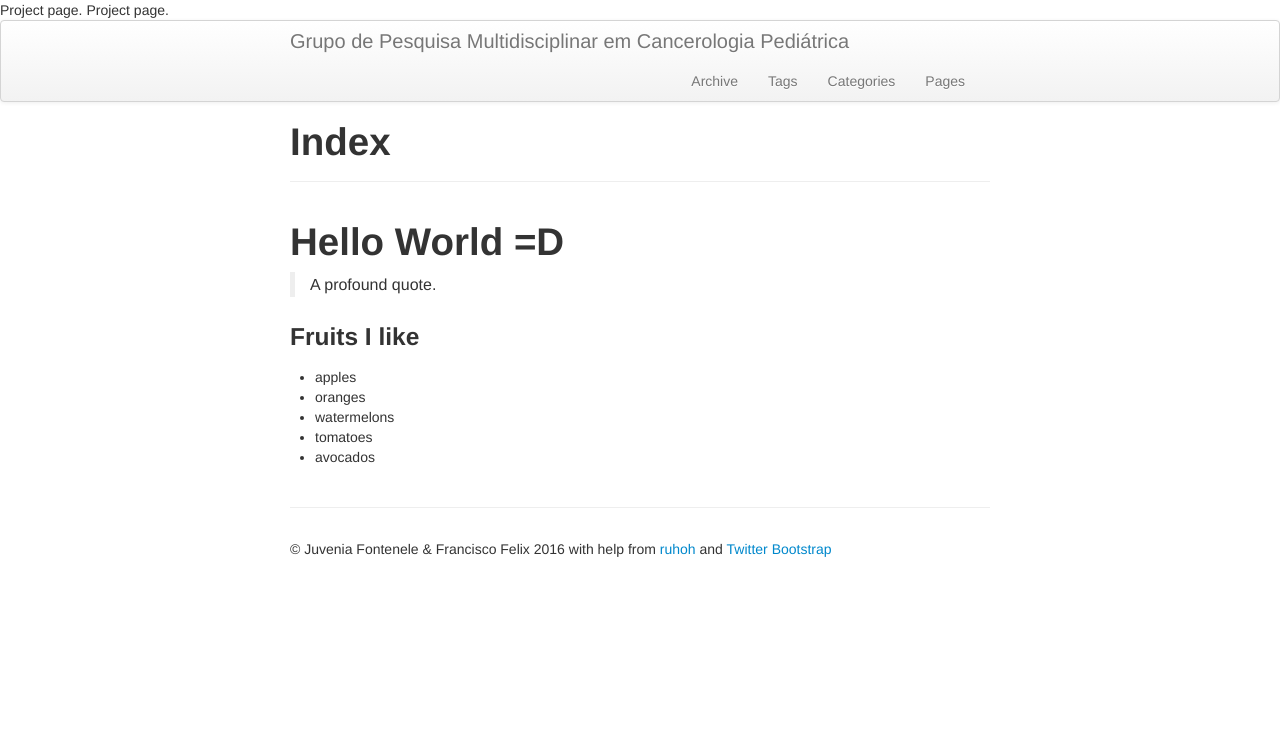
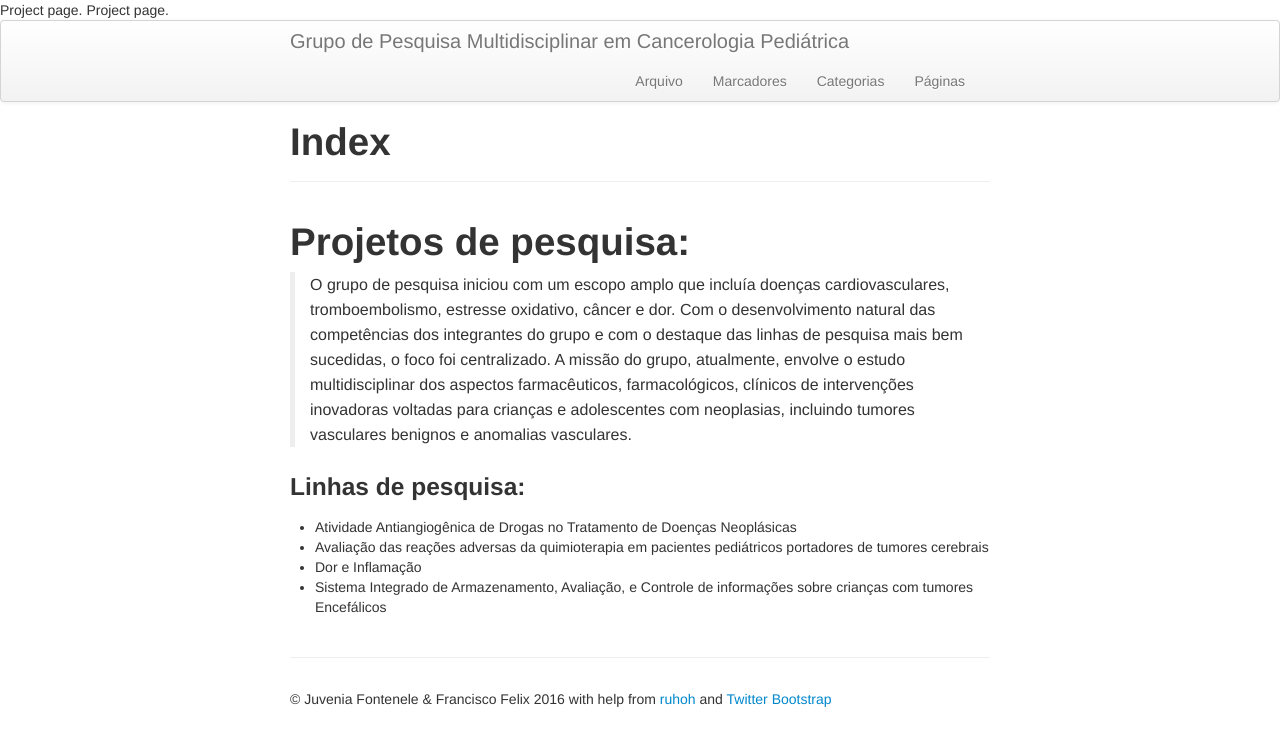
Before and after one commit to fhcflx/gpmcp, a plain HTML site: page index.html in a window 1280 px wide. Drawn offline with Linux system fonts and the light colour scheme; a script that the page names is missing.

Commit message:
Informações da página principal

```diff
--- a/index.html
+++ b/index.html
@@ -34,16 +34,16 @@
           <a class="brand" href="/gpmcp">Grupo de Pesquisa Multidisciplinar em Cancerologia Pediátrica</a>
           <ul class="nav">
 
-                <li><a href="/gpmcp/archive">Archive</a></li>
+                <li><a href="/gpmcp/archive">Arquivo</a></li>
 
 
-                <li><a href="/gpmcp/tags">Tags</a></li>
+                <li><a href="/gpmcp/tags">Marcadores</a></li>
 
 
-                <li><a href="/gpmcp/categories">Categories</a></li>
+                <li><a href="/gpmcp/categories">Categorias</a></li>
 
 
-                <li><a href="/gpmcp/pages">Pages</a></li>
+                <li><a href="/gpmcp/pages">Páginas</a></li>
 
           </ul>
         </div>
@@ -59,20 +59,27 @@
 
 <div class="row-fluid">
   <div class="span12">
-    <h1 id="toc_0">Hello World =D</h1>
+    <h1 id="toc_0">Projetos de pesquisa:</h1>
 
 <blockquote>
-<p>A profound quote.</p>
+<p>O grupo de pesquisa iniciou com um escopo amplo que incluía doenças cardiovasculares,
+  tromboembolismo, estresse oxidativo, câncer e dor. Com o desenvolvimento natural das
+  competências dos integrantes do grupo e com o destaque das linhas de pesquisa mais
+  bem sucedidas, o foco foi centralizado. A missão do grupo, atualmente, envolve o
+  estudo multidisciplinar dos aspectos farmacêuticos, farmacológicos, clínicos de
+  intervenções inovadoras voltadas para crianças e adolescentes com neoplasias,
+  incluindo tumores vasculares benignos e anomalias vasculares.</p>
 </blockquote>
 
-<h3 id="toc_1">Fruits I like</h3>
+<h3 id="toc_1">Linhas de pesquisa:</h3>
 
 <ul>
-<li>apples</li>
-<li>oranges</li>
-<li>watermelons</li>
-<li>tomatoes</li>
-<li>avocados</li>
+<li>Atividade Antiangiogênica de Drogas no Tratamento de Doenças Neoplásicas</li>
+<li>Avaliação das reações adversas da quimioterapia em pacientes pediátricos portadores
+  de tumores cerebrais</li>
+<li>Dor e Inflamação</li>
+<li>Sistema Integrado de Armazenamento, Avaliação, e Controle de informações sobre
+  crianças com tumores Encefálicos</li>
 </ul>
 
   </div>
```
Also changed, not shown: archive/index.html (+6 -6 lines), categories/index.html (+6 -6 lines), index/1/index.html (+11 -11 lines), index/2/index.html (+5 -5 lines), pages/index.html (+10 -10 lines), rss.xml (+8 -8 lines), tags/index.html (+8 -8 lines).
